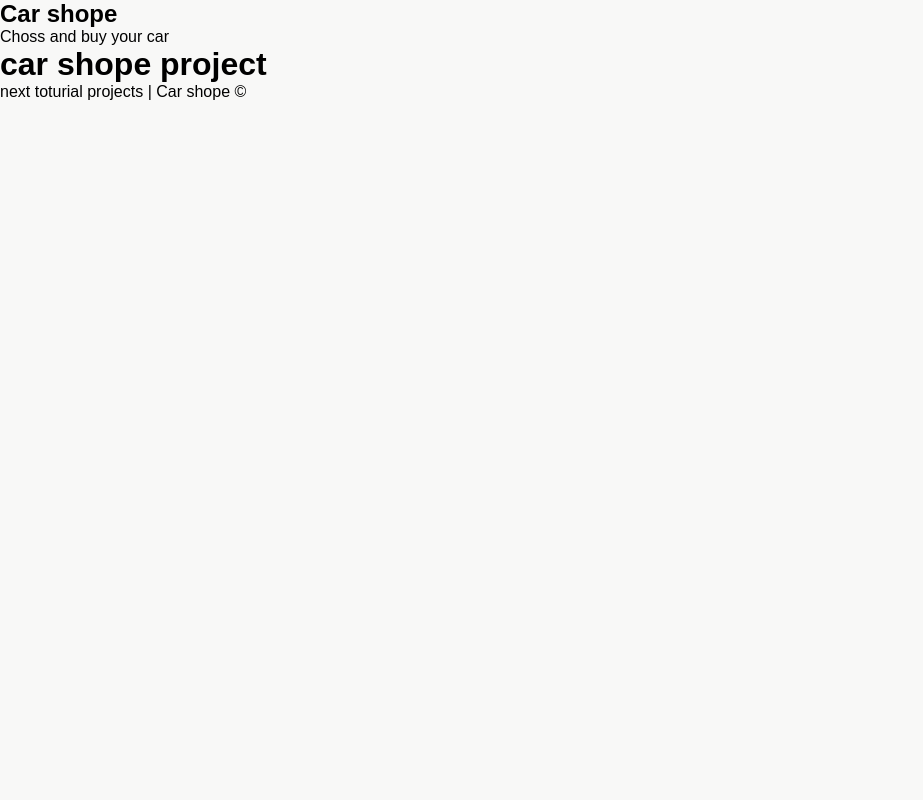
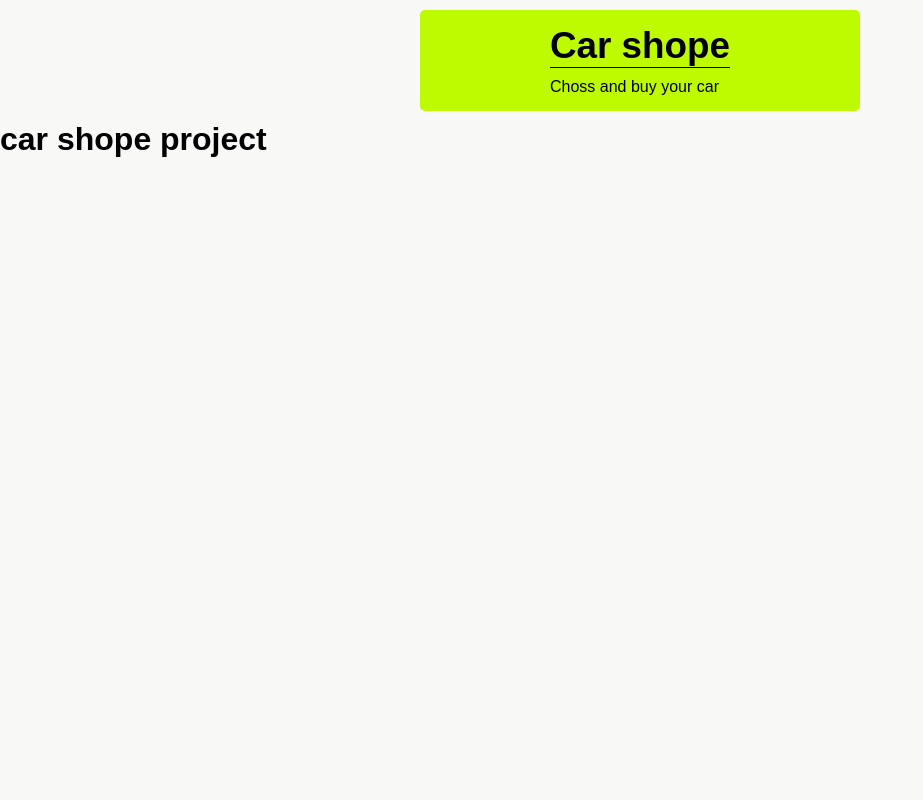
Before and after one commit to AliTaghawi/next-tutorial-projects, a Next.js app in the folder carshope-botocar-project/: page / in a window 1280 px wide. Shown: the top 800 px of the page, without its empty margins (0-923 px from the left). Built offline with nearby package versions, Linux system fonts and the light colour scheme.

Commit message:
adding styles to layout component

```diff
--- /dev/null
+++ b/carshope-botocar-project/components/layout/Layout.module.css
@@ -0,0 +1,40 @@
+.header {
+  display: flex;
+  flex-direction: column;
+  align-items: center;
+  padding: 15px 0;
+  background-color: #befa00;
+  width: 440px;
+  margin: 10px auto;
+  border-radius: 5px;
+}
+
+.header h2 {
+  font-size: 2.3rem;
+  border-bottom: 1px solid black;
+  width: fit-content;
+  margin-bottom: 10px;
+}
+
+.footer {
+  background-color: rgb(217, 217, 217);
+  text-align: center;
+  color: grey;
+  padding: 10px 0;
+  margin-top: 30px;
+}
+
+.footer a {
+  text-decoration: none;
+  color: rgb(69, 69, 69);
+}
+
+.container {
+  min-height: 1000px;
+}
+
+@media (max-width: 600px) {
+  .header {
+    width: 320px;
+  }
+}
--- a/carshope-botocar-project/components/layout/layout.js
+++ b/carshope-botocar-project/components/layout/layout.js
@@ -1,16 +1,19 @@
 import Link from "next/link";
+
+//styles
+import styles from './Layout.module.css'
 
 const Layout = ({ children }) => {
   return (
     <>
-      <header>
+      <header className={styles.header} >
         <Link href="/">
           <h2>Car shope</h2>
           <p>Choss and buy your car</p>
         </Link>
       </header>
-      <div>{children}</div>
-      <footer>next toturial projects | Car shope &copy;</footer>
+      <div className={styles.container}>{children}</div>
+      <footer className={styles.footer}>next toturial projects | Car shope &copy;</footer>
     </>
   );
 };
```
